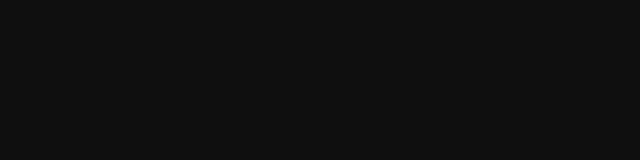
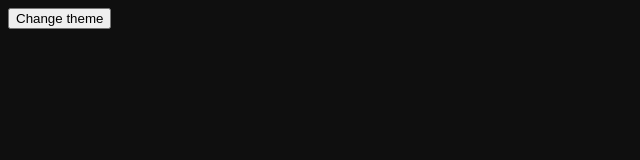
Before and after one commit to dacodemaniak/git-092025, a plain HTML site: page src/index.html in a window 1280 px wide. Shown: the whole page, without its empty margins (0-640 px from the left). Drawn offline with Linux system fonts and the light colour scheme.

Commit message:
add a button to switch theme

```diff
--- a/src/index.html
+++ b/src/index.html
@@ -8,6 +8,6 @@
     <script src="./js/main.js" type="module"></script>
 </head>
 <body>
-
+    <button onclick="">Change theme</button>
 </body>
 </html>
--- a/src/js/main.js
+++ b/src/js/main.js
@@ -12,3 +12,5 @@ const switchMode = () => {
         body.classList.add('dark')
     }
 }
+
+// Fonction pour changer le theme au clique sur le bouton
```
